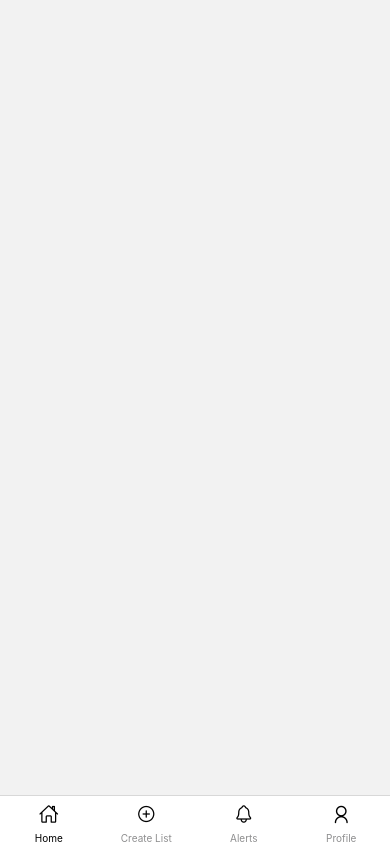
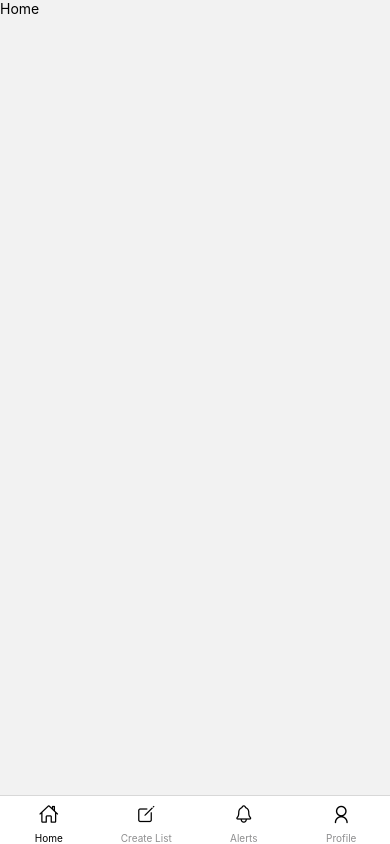
Before and after one commit to BozicDev/cartit, a React Native app: screen /Home in a window 390 px wide. Built offline with nearby package versions, Linux system fonts and the light colour scheme.

Commit message:
promjene u navigaciji

```diff
--- a/Navigation.js
+++ b/Navigation.js
@@ -23,7 +23,7 @@ export default function Navigation() {
                 <Tab.Screen
                  name='Create List'
                  component={CreateList}
-                 options={{ tabBarIcon: () => <Ionicons name="add-circle-outline" size={20} /> }} />
+                 options={{ tabBarIcon: () => <Ionicons name="create-outline" size={20} /> }} />
 
                 <Tab.Screen
                  name='Alerts'
--- a/Screens/Home.jsx
+++ b/Screens/Home.jsx
@@ -4,7 +4,7 @@ import React from 'react'
 const Home = () => {
   return (
     <View className=" flex-1">
-
+      <Text>Home</Text>
     </View>
   )
 }
```
